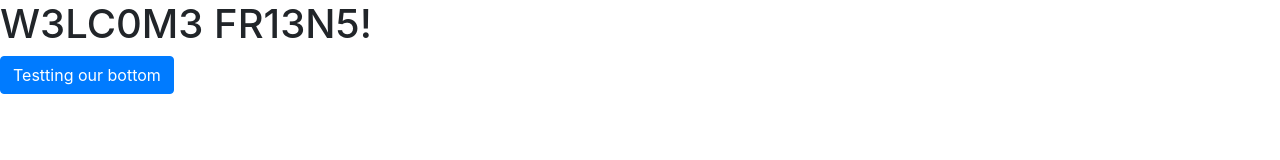
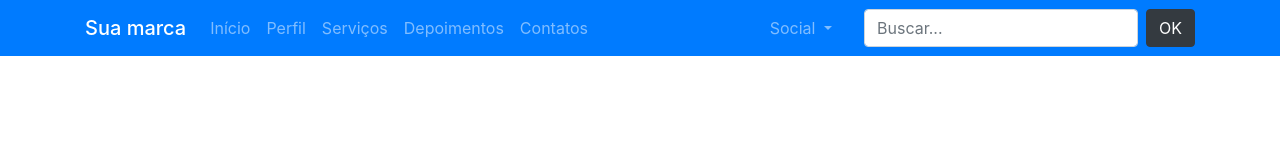
Before and after one commit to GuilhermeBorges3Ddev/Boostrap4_FullPages, a website: page index.html in a window 1280 px wide. Drawn offline with nearby package versions, Linux system fonts and the light colour scheme.

Commit message:
Navbar creatted with the new parameters of Bootstrap4, stay on with the new file estilo.scss and the global modification over __variables.scss

```diff
--- a/index.html
+++ b/index.html
@@ -9,16 +9,71 @@
     <!-- Bootstrap CSS redirect with our offline SASS -->
     <link rel="stylesheet" type="text/css" href="node_modules/bootstrap/compiler/bootstrap.css">
 
-    <title>First commit in these repository!</title>
+    <!-- Requiring the file "estilo.scss" -->
+    <link rel="stylesheet" href="node_modules/bootstrap/compiler/style.css">
+
   </head>
   <body>
-    <h1>W3LC0M3 FR13N5!</h1>
 
-    <button type="button" class="btn btn-primary">Testting our bottom</button>
+    <nav class="navbar navbar-expand-lg navbar-dark bg-primary">
+
+        <div class="container">
+
+            <a class="navbar-brand h1 mb-0" href="#">Sua marca</a>
+
+            <button class="navbar-toggler" type="button" data-toggle="collapse" data-target="#navbarSite">
+                <span class="navbar-toggler-icon"></span>
+            </button>
+
+            <div class="collapse navbar-collapse" id="navbarSite">
+
+                <ul class="navbar-nav mr-auto">
+
+                    <li class="nav-item">
+                        <a class="nav-link" href="#">Início</a>
+                    </li>
+                    <li class="nav-item">
+                        <a class="nav-link" href="#">Perfil</a>
+                    </li>
+                    <li class="nav-item">
+                        <a class="nav-link" href="#">Serviços</a>
+                    </li>
+                    <li class="nav-item">
+                        <a class="nav-link" href="#">Depoimentos</a>
+                    </li>
+                    <li class="nav-item">
+                        <a class="nav-link" href="#">Contatos</a>
+                    </li>
+
+                </ul>
+
+                <ul class="navbar-nav ml-auto">
+                    <li class="nav-item dropdown">
+                        <a class="nav-link dropdown-toggle" href="#" data-toggle="dropdown" id="navDrop">
+                            Social
+                        </a>
+                        <div class="dropdown-menu">
+                            <a class="dropdown-item" href="#">Facebook</a>
+                            <a class="dropdown-item" href="#">Twitter</a>
+                            <a class="dropdown-item" href="#">Instagram</a>
+                        </div>
+                    </li>
+                </ul>
+
+                <form class="form-inline">
+                    <input class="form-control ml-4 mr-2" type="search" placeholder="Buscar...">
+                    <button class="btn btn-dark" type="Submit">OK</button>
+                </form>
+            </div>
+
+        </div>
+
+    </nav>
+
 
     <!-- jQuery,Popper.js, then Bootstrap JS ... all called from our source/-->
-    <script src="//node_modules/jquery/dist/jquery.js"></script>
-    <script src="//node_modules/popper.js/dist/popper.js"></script>
-    <script src="//node_modules/bootstrap/dist/js/bootstrap.js"></script>
+    <script src="node_modules/jquery/dist/jquery.js"></script>
+    <script src="node_modules/popper.js/dist/umd/popper.js"></script>
+    <script src="node_modules/bootstrap/dist/js/bootstrap.js"></script>
   </body>
 </html>
```
